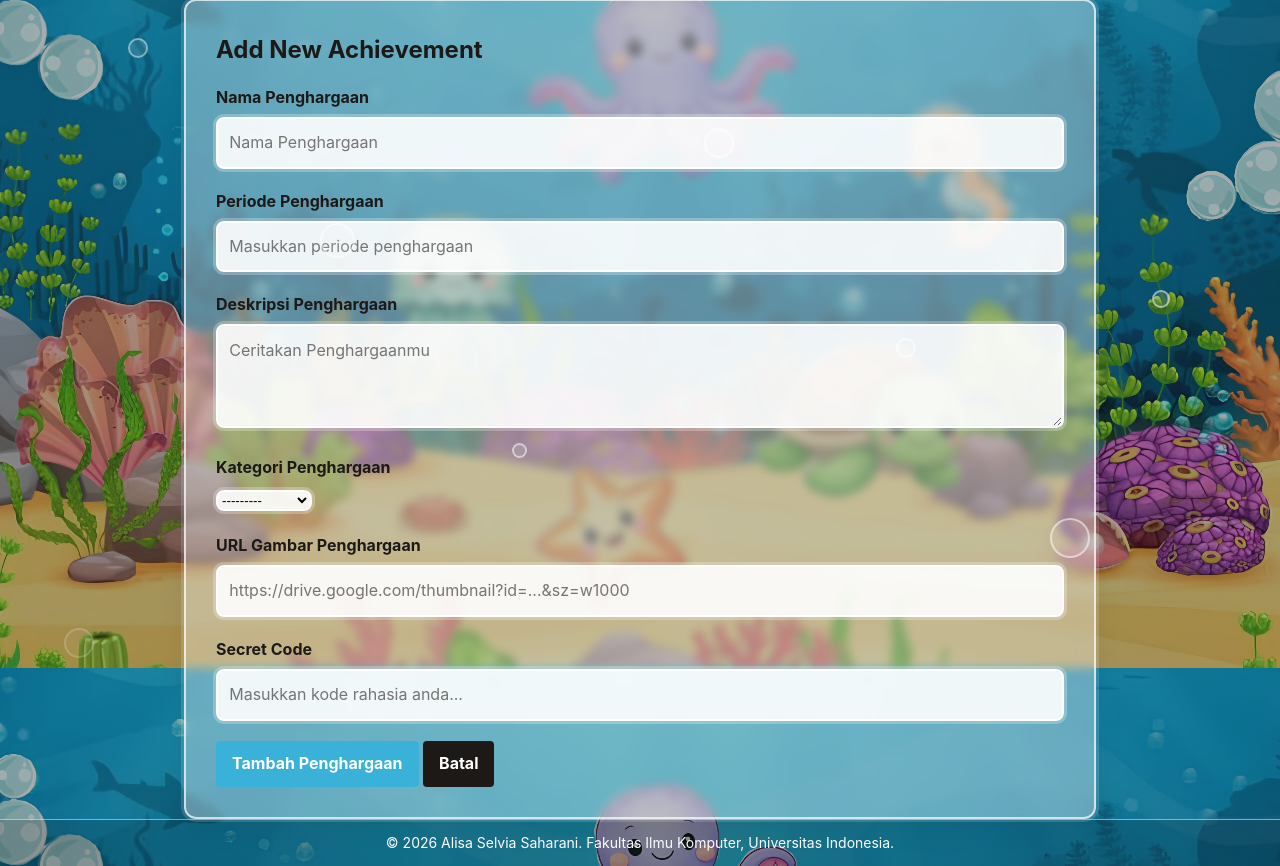
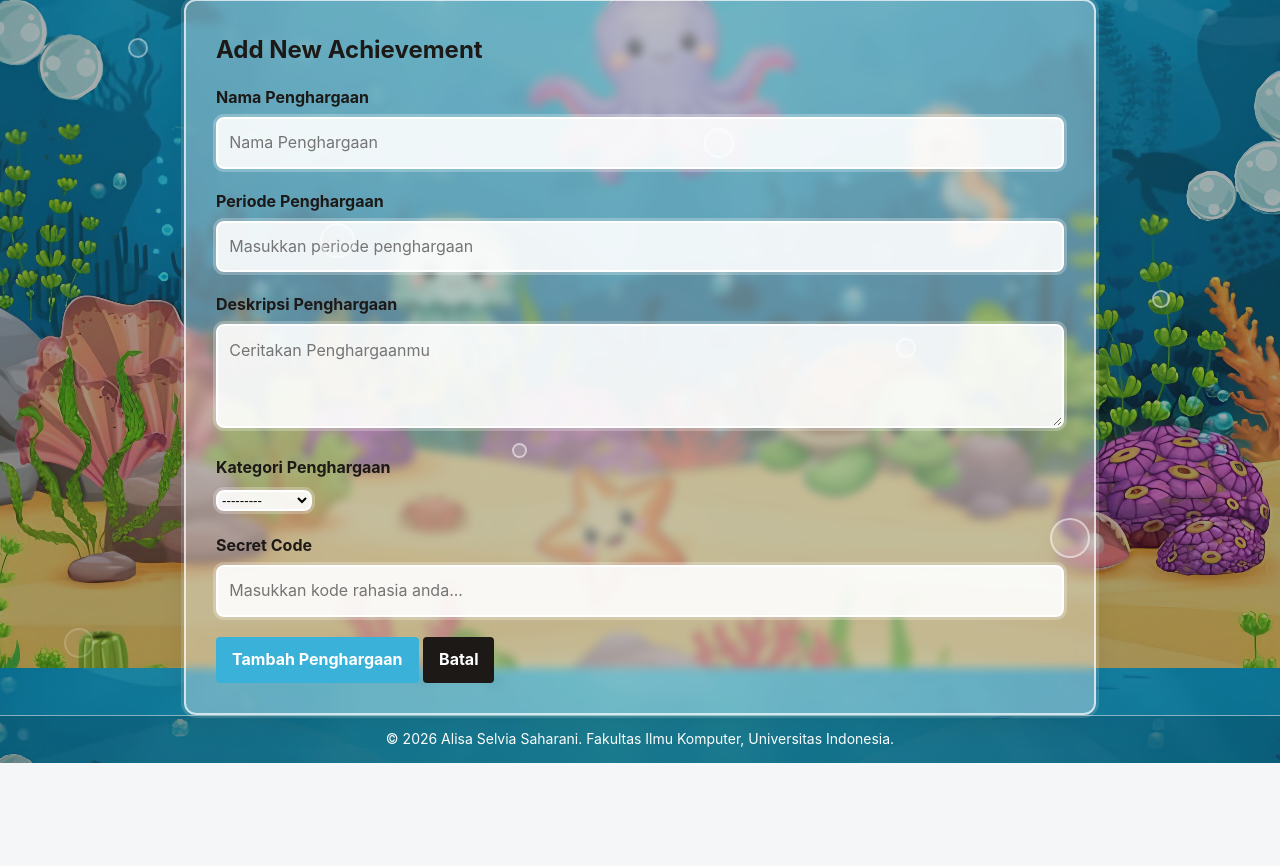
Before and after one commit to alisaselviasaharani/myportofolio, a Django app: page /achievements/add/ in a window 1280 px wide. Shown: the part 132-998 px from the top of the page. After the commit the page ends 895 px from the top, so only its background shows below. Run offline with Django 5.2, Linux system fonts and the light colour scheme.

Commit message:
Menghapus url image dari achievements

```diff
--- a/main/forms.py
+++ b/main/forms.py
@@ -11,7 +11,7 @@ class AchievementsForm(forms.ModelForm):
             'period',
             'description',
             'category',
-            'achievements_image_url'
+            # 'achievements_image_url'
         ]
 
         labels = {
@@ -19,7 +19,7 @@ class AchievementsForm(forms.ModelForm):
             "period": "Periode Penghargaan",
             "description": "Deskripsi Penghargaan",
             "category": "Kategori Penghargaan",
-            "achievements_image_url": "URL Gambar Penghargaan",
+            # "achievements_image_url": "URL Gambar Penghargaan",
         }
 
         widgets = {
@@ -41,10 +41,10 @@ class AchievementsForm(forms.ModelForm):
                     "placeholder":  "Masukkan periode penghargaan",
                     }
             ),
-            "achievements_image_url": forms.URLInput(
-                attrs={
-                    "placeholder": "https://drive.google.com/thumbnail?id=...&sz=w1000",
-                }
-            ),
+            # "achievements_image_url": forms.URLInput(
+            #     attrs={
+            #         "placeholder": "https://drive.google.com/thumbnail?id=...&sz=w1000",
+            #     }
+            # ),
 
         }
--- a/main/models.py
+++ b/main/models.py
@@ -85,7 +85,7 @@ class Achievements(models.Model):
     period=models.CharField(max_length=50, blank=True,null=True)
     description = models.TextField()
     category=models.CharField(max_length=20, choices=ACHIEVEMENTS_CHOICES, null=True, blank=True)
-    achievements_image_url = models.URLField(blank=True, max_length=500)
+    # achievements_image_url = models.URLField(blank=True, max_length=500)
 
     def __str__(self):
         return self.title
--- a/static/css/style.css
+++ b/static/css/style.css
@@ -1310,11 +1310,9 @@ CSS DARI TUTORIAL TAPI SAYA TIDAK MENGGUNAKANNYA
     font-weight: 600;
 } */
 
-.experience-description,
 .empty-state h2 {
     color: white;
     font-family: "Taste Bread";
-    font-size: 7px;
 
 }
 
@@ -1757,3 +1755,11 @@ CSS DARI TUTORIAL TAPI SAYA TIDAK MENGGUNAKANNYA
         grid-template-columns: 1fr;
     }
 }
+
+.project-add {
+    display: inline-flex;
+    align-items: center;
+    gap: 6px;
+    margin-top: 20px;
+    margin-bottom: 20px;
+}
--- a/templates/achievements.html
+++ b/templates/achievements.html
@@ -59,10 +59,10 @@
                 <article class="experience-card">
 
                     <!-- Gambar Achievement -->
-                    {% if achievement.achievements_image_url %}
+                    <!-- {% if achievement.achievements_image_url %}
                     <img src="{{ achievement.achievements_image_url }}" alt="Gambar {{ achievement.title }}"
                         class="achievements-image">
-                    {% endif %}
+                    {% endif %} -->
 
                     <!-- Nama Achievement -->
                     <h2>{{ achievement.title }}</h2>
```
Also changed, not shown: main/migrations/0009_remove_achievements_achievements_image_url.py (added).
